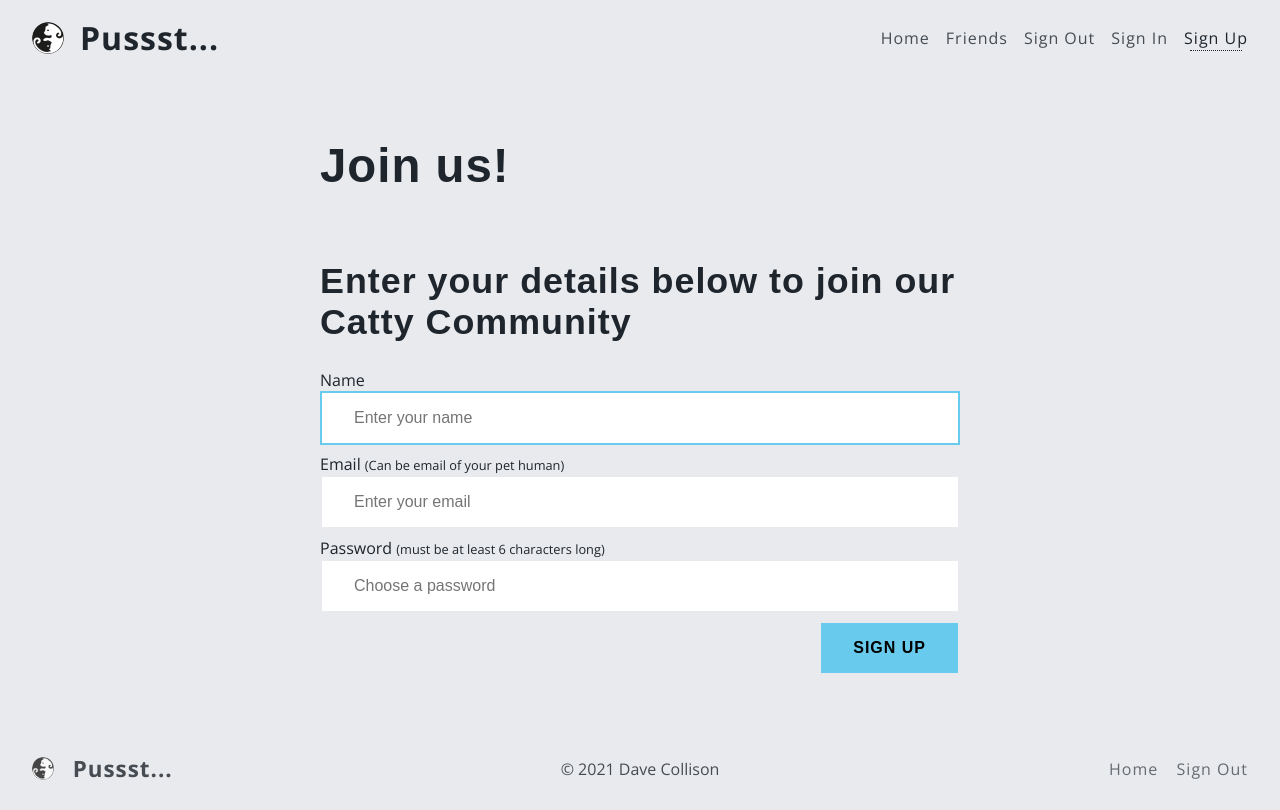
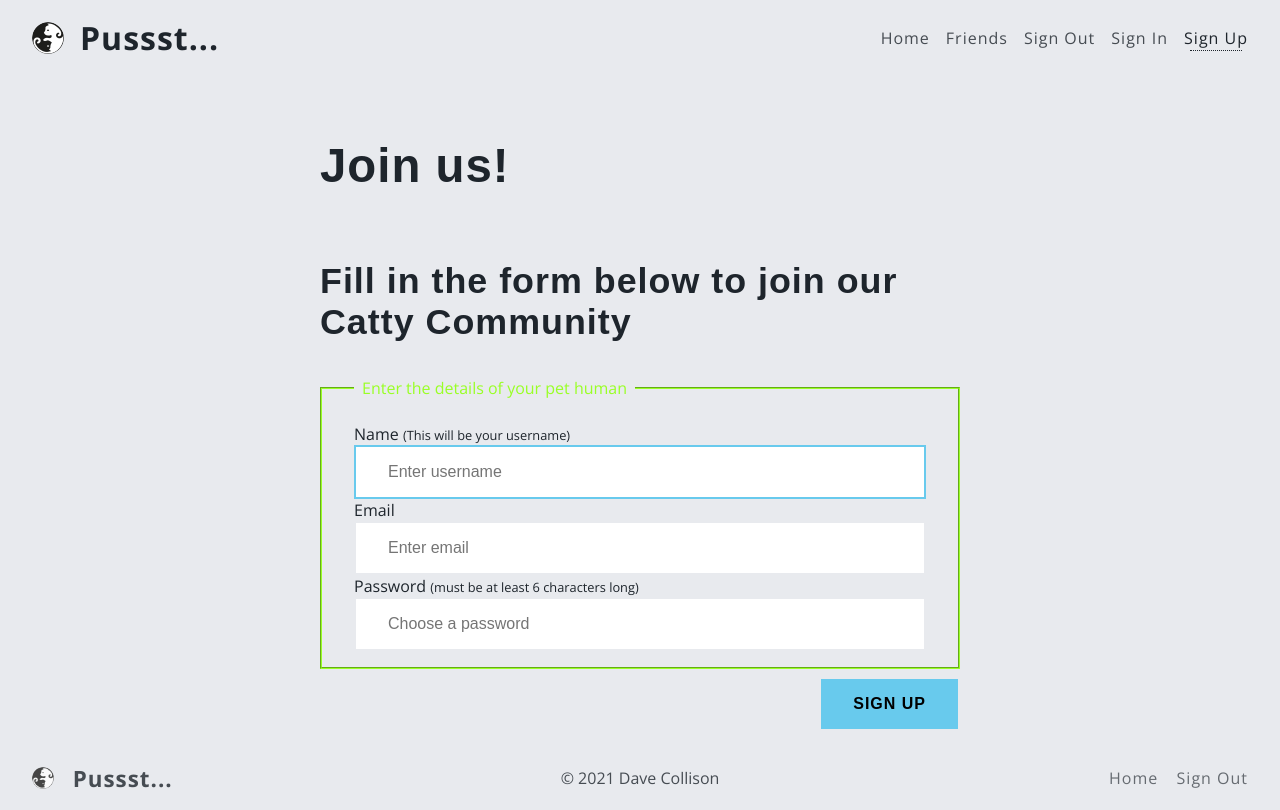
Before and after one commit to thebigdavec/pussst, a Vue app: page /signup in a window 1280 px wide. Built offline with nearby package versions, Linux system fonts and the light colour scheme; a web font is replaced by a local one.

Commit message:
Spell check and reorganize sign up form
Make sign up form accept details of the cat's pet human. Spell checked. Reorganized form to be in a fieldset.

```diff
--- a/src/index.css
+++ b/src/index.css
@@ -111,6 +111,24 @@ form {
     row-gap: var(--sp-gap-row);
 }
 
+fieldset {
+    padding: var(--sp-padding);
+    border-color: var(--clr-accent);
+}
+
+fieldset:focus-within {
+    border-color: var(--clr-highlight);
+}
+
+fieldset legend {
+    padding: var(--sp-margin);
+    color: var(--clr-accent);
+}
+
+fieldset:focus-within legend {
+    color: var(--clr-highlight);
+}
+
 .form-group {
     display: grid;
 }
--- a/src/views/Home.vue
+++ b/src/views/Home.vue
@@ -1,13 +1,13 @@
 <template>
   <h2>The social network for cats.</h2>
-  <p>This app is called {{ name }} and it was created by {{ author }}.</p>
+  <p>This app is called {{ appname }} and it was created by {{ author }}.</p>
   <p>
     The first version was V{{ version }} and was created on {{ versionDate }}.
   </p>
-  <h2>What is {{ name }}?</h2>
+  <h2>What is {{ appname }}?</h2>
   <p>
-    {{ name }} is a safe place for cats to talk about their day-to-day
-    activites, show off their pet humans, compete against each other with games
+    {{ appname }} is a safe place for cats to talk about their day-to-day
+    activities, show off their pet humans, compete against each other with games
     and make new friends and enemies along the way.
   </p>
 </template>
@@ -15,7 +15,7 @@
 import { computed } from 'vue'
 import { useStore } from 'vuex'
 const store = useStore()
-const name = computed(() => {
+const appname = computed(() => {
   return store.state.app.name
 })
 const author = computed(() => {
--- a/src/views/SignUp/index.vue
+++ b/src/views/SignUp/index.vue
@@ -1,15 +1,20 @@
 <template>
   <form @submit.prevent="submitDetails">
     <h1>Join us!</h1>
-    <h2>Enter your details below to join our Catty Community</h2>
+    <h2>Fill in the form below to join our Catty Community</h2>
+    <fieldset>
+      <legend>Enter the details of your pet human</legend>
       <div class="form-group">
-      <label for="name">Name</label>
+        <label for="name">
+          Name
+          <small>(This will be your username)</small>
+        </label>
         <input
           type="text"
           name="name"
           id="name"
           autocomplete="username"
-        placeholder="Enter your name"
+          placeholder="Enter username"
           v-model="name"
           autofocus
           required
@@ -19,14 +24,14 @@
       <div class="form-group">
         <label for="email">
           Email
-        <small>(Can be email of your pet human)</small>
+          <!-- <small>(Can be email of your pet human)</small> -->
         </label>
         <input
           type="email"
           name="email"
           id="email"
           autocomplete="email"
-        placeholder="Enter your email"
+          placeholder="Enter email"
           v-model="email"
           required
         />
@@ -46,6 +51,7 @@
           required
         />
       </div>
+    </fieldset>
     <div class="form-group">
       <button type="submit">Sign Up</button>
     </div>
```
Lines whose indentation alone changed are shown as unchanged.
